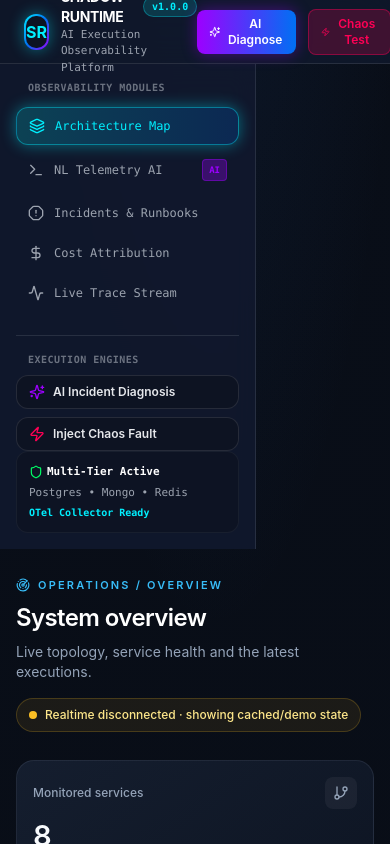
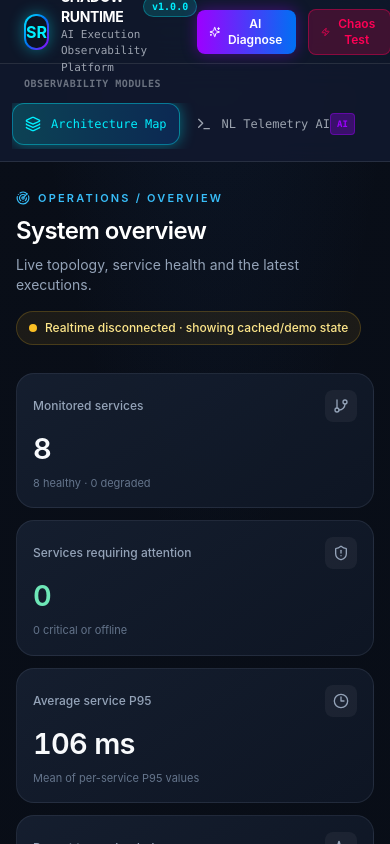
Before and after one commit to rathina12/Shadow-Runtime, a Next.js app in the folder frontend/: page / in a window 390 px wide. Shown: the top 844 px of the page. Built offline with nearby package versions, Linux system fonts and the light colour scheme; no server answers.

Commit message:
fix(ui): responsive navigation with compact mobile tabs

```diff
--- a/frontend/components/layout/Sidebar.tsx
+++ b/frontend/components/layout/Sidebar.tsx
@@ -38,21 +38,21 @@ export const Sidebar: React.FC<SidebarProps> = ({
   ];
 
   return (
-    <aside className="w-64 bg-surface-100/90 backdrop-blur-md border-r border-white/10 p-4 flex flex-col justify-between shrink-0">
-      <div className="space-y-6">
+    <aside className="w-full lg:w-64 bg-surface-100/90 backdrop-blur-md border-b lg:border-b-0 lg:border-r border-white/10 p-3 lg:p-4 flex flex-col justify-between shrink-0">
+      <div className="space-y-3 lg:space-y-6">
         {/* Navigation Section */}
         <div>
           <div className="text-[10px] font-mono font-bold text-gray-500 uppercase tracking-wider mb-3 px-3">
             Observability Modules
           </div>
-          <nav className="space-y-1">
+          <nav className="flex gap-1 overflow-x-auto pb-1 lg:block lg:space-y-1">
             {menuItems.map((item) => {
               const isActive = activeTab === item.id;
               return (
                 <button
                   key={item.id}
                   onClick={() => setActiveTab(item.id)}
-                  className={`w-full flex items-center justify-between px-3 py-2.5 rounded-xl text-xs font-medium font-mono transition-all ${
+                  className={`shrink-0 lg:w-full flex items-center justify-between px-3 py-2.5 rounded-xl text-xs font-medium font-mono transition-all ${
                     isActive
                       ? 'bg-gradient-to-r from-cyber-cyan/20 to-cyber-blue/20 text-cyber-cyan border border-cyber-cyan/40 glow-cyan font-bold'
                       : 'text-gray-400 hover:text-white hover:bg-surface-200/60'
@@ -74,7 +74,7 @@ export const Sidebar: React.FC<SidebarProps> = ({
         </div>
 
         {/* Quick Trigger Actions */}
-        <div className="pt-4 border-t border-white/10 space-y-2">
+        <div className="hidden lg:block pt-4 border-t border-white/10 space-y-2">
           <div className="text-[10px] font-mono font-bold text-gray-500 uppercase tracking-wider px-3 mb-2">
             Execution Engines
           </div>
@@ -98,7 +98,7 @@ export const Sidebar: React.FC<SidebarProps> = ({
       </div>
 
       {/* Footer Info */}
-      <div className="p-3 rounded-xl bg-surface-50/80 border border-white/5 text-[11px] font-mono text-gray-400 space-y-1">
+      <div className="hidden lg:block p-3 rounded-xl bg-surface-50/80 border border-white/5 text-[11px] font-mono text-gray-400 space-y-1">
         <div className="text-white font-semibold flex items-center gap-1">
           <Shield className="w-3.5 h-3.5 text-cyber-green" />
           <span>Multi-Tier Active</span>
```
